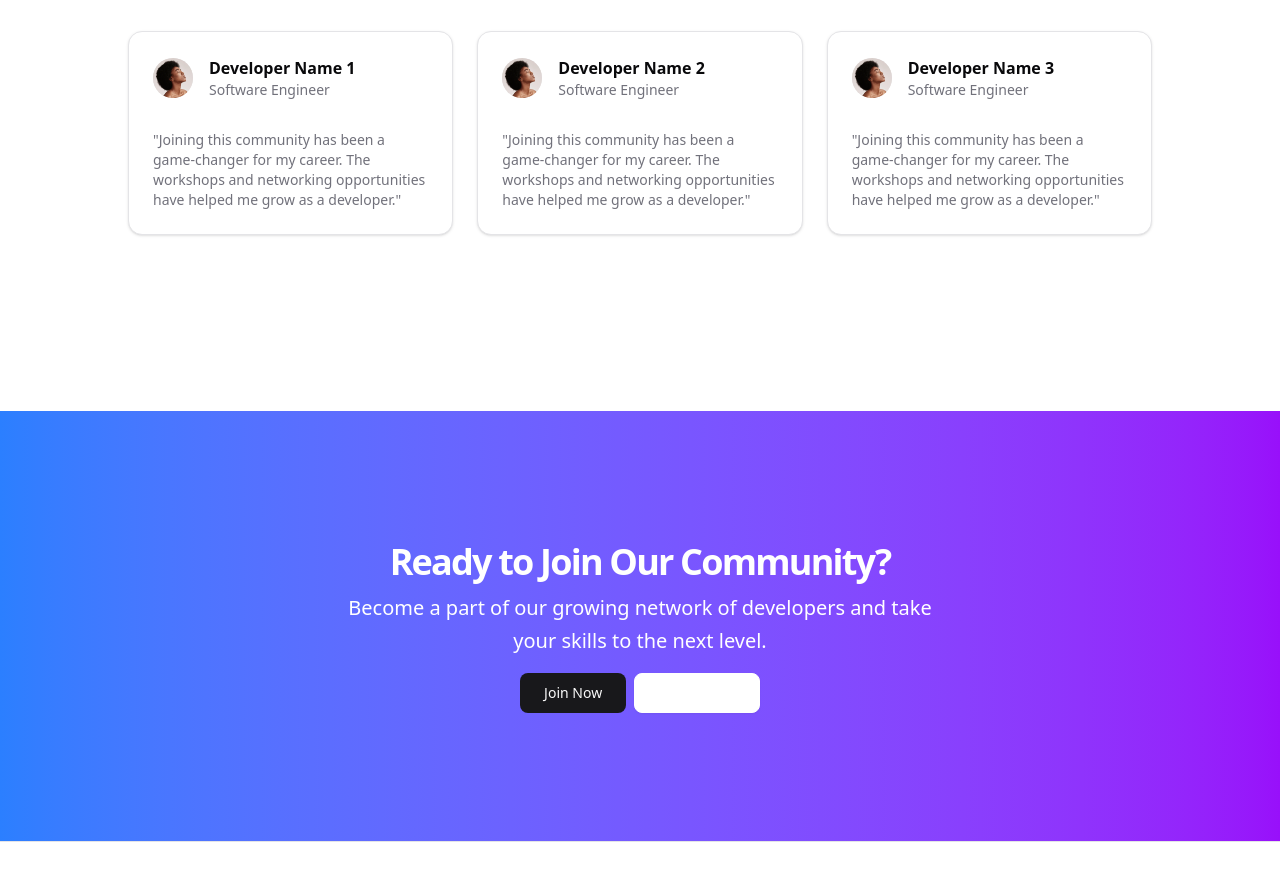
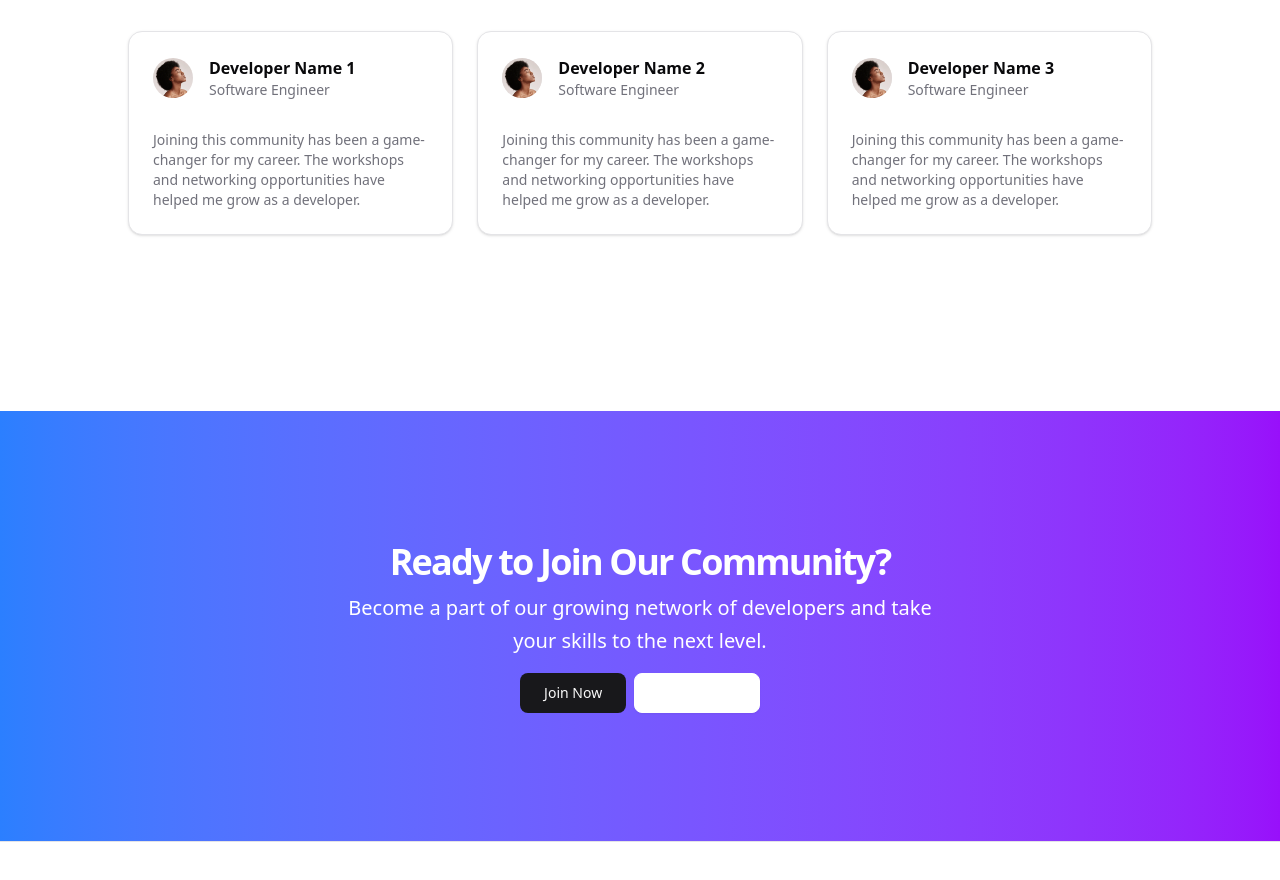
Before and after one commit to Rubanda/codecrafter, a Next.js app: page / in a window 1280 px wide. Shown: the part 2760-3640 px from the top of the page. Built offline with nearby package versions, Linux system fonts and the light colour scheme.

Commit message:
Fix typographical errors and clean up unused imports in event and layout components

```diff
--- a/app/(home)/events/[id]/page.tsx
+++ b/app/(home)/events/[id]/page.tsx
@@ -385,7 +385,7 @@ export default function EventPage({ params }: { params: { id: string } }) {
                 Ready to Join This Event?
               </h2>
               <p className="max-w-[600px] md:text-xl/relaxed lg:text-base/relaxed xl:text-xl/relaxed drop-shadow-sm">
-                Secure your spot now and don't miss this opportunity to learn and connect.
+                Secure your spot now and don&apos;t miss this opportunity to learn and connect.
               </p>
             </div>
             <div className="flex flex-col gap-2 min-[400px]:flex-row">
--- a/app/(home)/events/page.tsx
+++ b/app/(home)/events/page.tsx
@@ -264,7 +264,7 @@ export default function EventsPage() {
               <div className="inline-flex items-center rounded-lg bg-muted px-3 py-1 text-sm">Host an Event</div>
               <h2 className="text-3xl font-bold tracking-tighter md:text-4xl/tight">Share Your Knowledge</h2>
               <p className="text-muted-foreground md:text-xl/relaxed lg:text-base/relaxed xl:text-xl/relaxed">
-                Have expertise you'd like to share with the community? Propose an event or workshop and help fellow
+                Have expertise you&apos;d like to share with the community? Propose an event or workshop and help fellow
                 developers grow.
               </p>
               <ul className="grid gap-2">
--- a/app/page.tsx
+++ b/app/page.tsx
@@ -206,8 +206,8 @@ export default function Home() {
                   </CardHeader>
                   <CardContent>
                     <p className="text-sm text-muted-foreground">
-                      "Joining this community has been a game-changer for my career. The workshops and networking
-                      opportunities have helped me grow as a developer."
+                      Joining this community has been a game-changer for my career. The workshops and networking
+                      opportunities have helped me grow as a developer.
                     </p>
                   </CardContent>
                 </Card>
--- a/components/layouts/footer.tsx
+++ b/components/layouts/footer.tsx
@@ -1,5 +1,5 @@
 import Link from "next/link"
-import { Code, Github, Twitter, Linkedin, Mail } from "lucide-react"
+import {  Github, Twitter, Linkedin, Mail } from "lucide-react"
 import { Button } from "@/components/ui/button"
 import Image from "next/image"
 
--- a/components/layouts/header.tsx
+++ b/components/layouts/header.tsx
@@ -4,7 +4,7 @@ import Link from "next/link"
 import { useState } from "react"
 import { Button } from "@/components/ui/button"
 import { ModeToggle } from "@/components/mode-toggle"
-import { Code, Menu, X } from "lucide-react"
+import { Menu, X } from "lucide-react"
 import Image from "next/image"
 
 export default function Header() {
```
